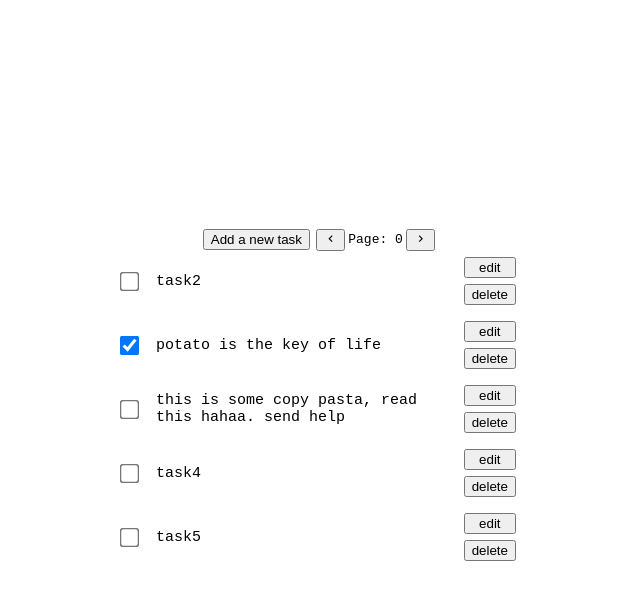
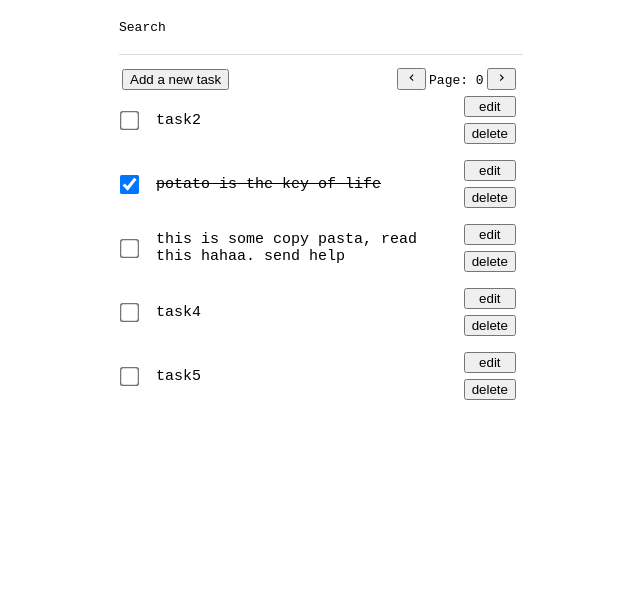
Before and after one commit to dkomac/todo, a React (Vite) app: page / in a window 1280 px wide. Shown: the top 600 px of the page, without its empty margins (321-961 px from the left). Built offline with nearby package versions, Linux system fonts and the light colour scheme.

Commit message:
added search func

```diff
--- a/src/App.js
+++ b/src/App.js
@@ -9,16 +9,17 @@ const GlobalStyle = createGlobalStyle`
     margin: 0;
     height: 100%;
     width: 100%;
-    display: flex;
-    justify-content: center;
-    align-items: center;
-    position: relative;
     font-family: monospace;
   }
 `;
 
 function reducer(state, action) {
   switch (action.type) {
+    case 'search':
+      return {
+        ...state,
+        searchTerm: action.payload
+      };
     case 'check':
       return {
         ...state,
@@ -74,6 +75,7 @@ function reducer(state, action) {
 const initialState = {
   pageIndex: 0,
   isModalOpen: false,
+  searchTerm: '',
   list: [
     { title: 'task2', isDone: false, id: 'task2' },
     { title: 'potato is the key of life', isDone: true, id: 'task1' },
--- a/src/components/Paginator.js
+++ b/src/components/Paginator.js
@@ -2,7 +2,7 @@ import React, { useState, useEffect, useContext } from 'react';
 import Task from './Task';
 import styled from 'styled-components';
 import { Context } from './../App';
-
+import Searchbar from './Searchbar';
 import { Button, IconButton } from './common';
 
 const BUTTON_TYPE = {
@@ -21,14 +21,19 @@ const TaskContainer = styled.div`
 const PaginationMenu = styled.div`
   display: flex;
   justify-content: center;
-  align-items: center;
+  align-items: baseline;
 `;
 
 const AppWrapper = styled.div`
   max-width: 400px;
+  margin: 10px auto;
 `;
 
-const Paginator = ({ pageIndex: index, list }) => {
+const CreateNewButton = styled(Button)`
+  margin-right: auto;
+`;
+
+const Paginator = ({ pageIndex: index, list, searchTerm }) => {
   const [pageIndex, setPageIndex] = useState(index);
   const [items, setItems] = useState([]);
   const dispatch = useContext(Context);
@@ -36,9 +41,11 @@ const Paginator = ({ pageIndex: index, list }) => {
 
   useEffect(() => {
     setItems(
-      list.slice(pageIndex * PAGE_SIZE, pageIndex * PAGE_SIZE + PAGE_SIZE)
+      list
+        .filter(item => item.title.includes(searchTerm))
+        .slice(pageIndex * PAGE_SIZE, pageIndex * PAGE_SIZE + PAGE_SIZE)
     );
-  }, [pageIndex, list]);
+  }, [pageIndex, list, searchTerm]);
 
   const onPrev = () => {
     if (pageIndex <= 0) {
@@ -56,18 +63,17 @@ const Paginator = ({ pageIndex: index, list }) => {
     setPageIndex(nextPage);
   };
 
-  console.log(BUTTON_TYPE);
-
   return (
     <AppWrapper>
+      <Searchbar />
       <PaginationMenu>
-        <Button
+        <CreateNewButton
           onClick={() => {
             dispatch({ type: 'toggleModal', payload: true });
           }}
         >
           Add a new task
-        </Button>
+        </CreateNewButton>
         <IconButton onClick={onPrev} type={BUTTON_TYPE.LEFT} />
         <div>Page: {pageIndex}</div>
         <IconButton onClick={onNext} type={BUTTON_TYPE.RIGHT} />
--- /dev/null
+++ b/src/components/Searchbar.js
@@ -0,0 +1,31 @@
+import React, { useState, useEffect, useContext } from 'react';
+import { Input } from './common';
+import styled from 'styled-components';
+import { Context } from './../App';
+
+const SearchContainer = styled.div`
+  padding: 10px 0;
+`;
+
+const Searchbar = () => {
+  const [searchString, setSearchString] = useState('');
+  const dispatch = useContext(Context);
+
+  useEffect(() => {
+    dispatch({ type: 'search', payload: searchString });
+  }, [searchString]);
+
+  return (
+    <SearchContainer>
+      <span>Search</span>
+      <Input
+        value={searchString}
+        onChange={e => {
+          setSearchString(e.target.value);
+        }}
+      />
+    </SearchContainer>
+  );
+};
+
+export default Searchbar;
--- a/src/components/Task.js
+++ b/src/components/Task.js
@@ -18,6 +18,7 @@ const Title = styled.h2`
   font-size: 15px;
   margin: 0;
   font-weight: normal;
+  text-decoration: ${props => (props.isDone ? 'line-through' : 'none')};
 `;
 
 const Checkbox = styled.input`
@@ -43,7 +44,7 @@ const Task = ({ text, isDone, id }) => {
     return renderTextField ? (
       <Input type="text" value={taskTitle} onChange={hangleInput} />
     ) : (
-      <Title>{text}</Title>
+      <Title isDone={isDone}>{text}</Title>
     );
   };
 
--- a/src/components/common.js
+++ b/src/components/common.js
@@ -4,6 +4,9 @@ import { MdChevronRight, MdChevronLeft } from 'react-icons/md';
 
 export const Button = styled.button`
   margin: 3px;
+  :hover {
+    cursor: pointer;
+  }
 `;
 export const Input = styled.input`
   border: 0;
--- a/src/index.html
+++ b/src/index.html
@@ -2,7 +2,7 @@
 <html>
   <head>
     <title>Empty project</title>
-        <meta charset="utf-8">
+    <meta name="viewport" content="width=device-width, initial-scale=1.0" />
   </head>
   <body>
     <div id="app"></div>
```
Lines whose indentation alone changed are shown as unchanged.
